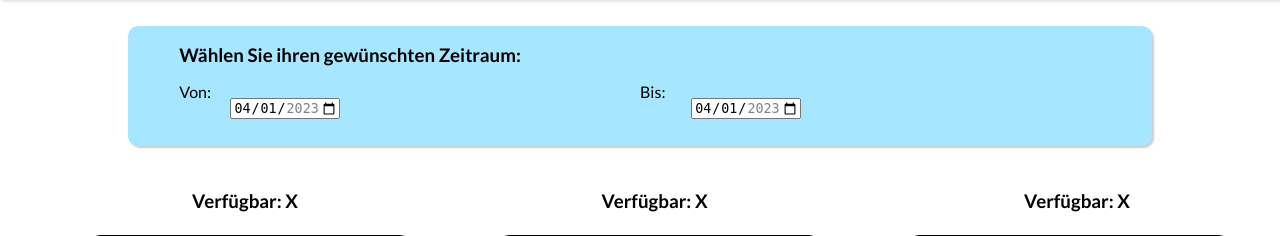
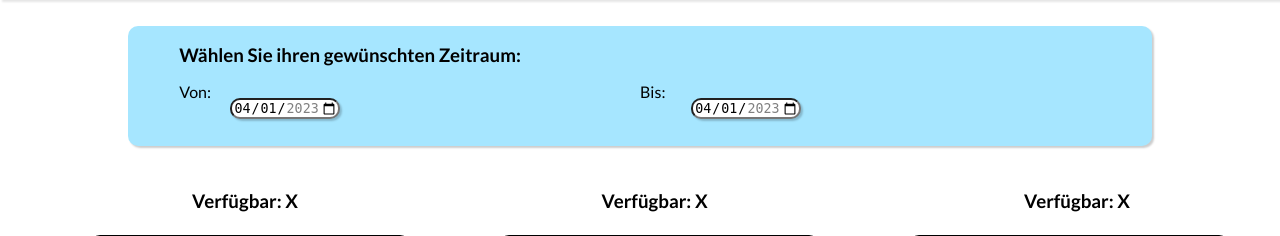
Before and after one commit to TimS21/HinUndWeg, a Django app: page / in a window 1280 px wide. Shown: the part 103-339 px from the top of the page. Run offline with Django 4.2, Linux system fonts and the light colour scheme.

Commit message:
Kalender design

```diff
--- a/main/templates/landingpage.html
+++ b/main/templates/landingpage.html
@@ -120,11 +120,15 @@
             position: absolute;
             left: 55%;
             top: 60%;
+            border-radius: 10px;
+            box-shadow: 2px 2px 2px rgba(0,0,0,0.2);
         }
         #start {
             position: absolute;
             left: 10%;
             top: 60%;
+            border-radius: 10px;
+            box-shadow: 2px 2px 2px rgba(0,0,0,0.2);
         }
         .logo{
             cursor: pointer;
```
